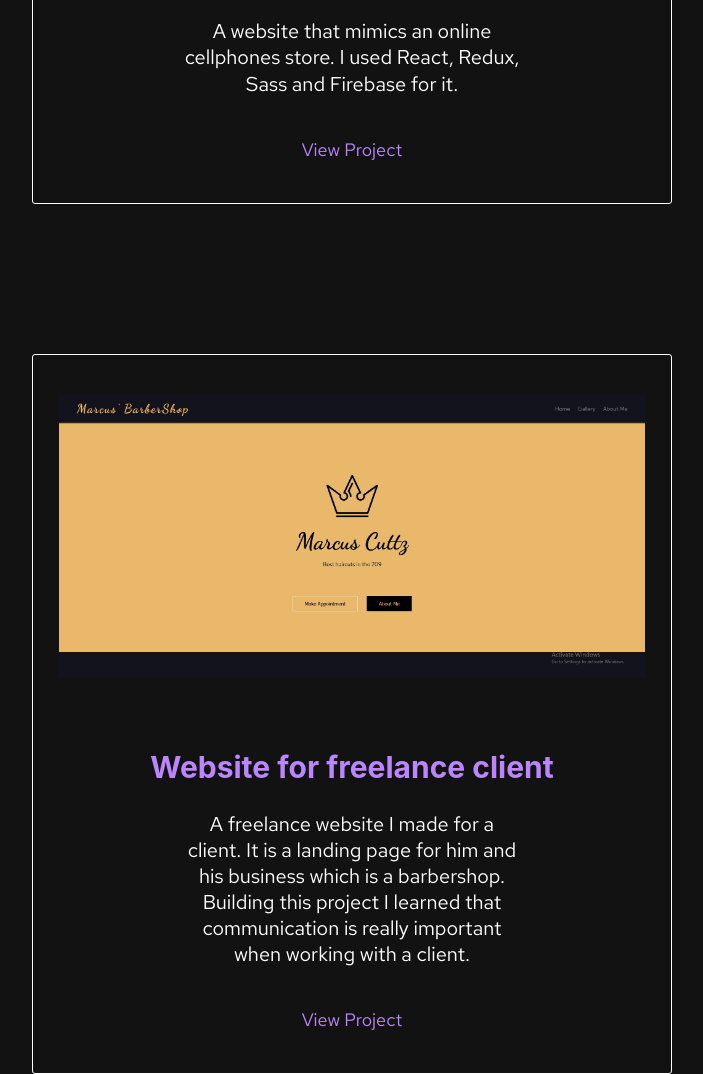
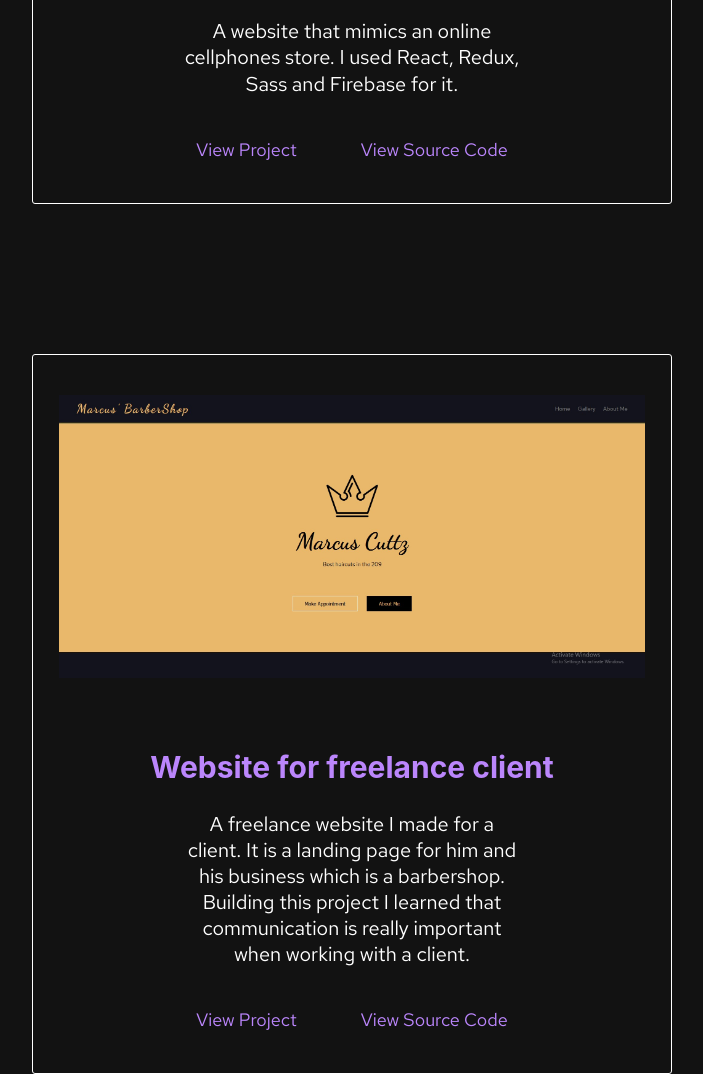
Before and after one commit to NoelCov/project-portfolio, a Gatsby site: page / in a window 1280 px wide. Shown: the part 2220-3294 px from the top of the page, without its empty margins (288-991 px from the left). Built offline with nearby package versions, Linux system fonts and the light colour scheme; Gatsby itself is replaced by a stand-in of ours.

Commit message:
Added extra link for github repo

```diff
--- a/src/components/project/project.component.js
+++ b/src/components/project/project.component.js
@@ -8,11 +8,18 @@ import {
   Image,
   ProjectTitleContainer,
   TextContainer,
-  ViewProjectLink,
+  LinksContainer,
+  Link,
 } from "./project.styles"
 
 const Project = projectData => {
-  const { title, text, img, projectWebsite } = projectData.projectData
+  const {
+    title,
+    text,
+    img,
+    projectWebsite,
+    projectRepo,
+  } = projectData.projectData
 
   return (
     <ProjectContainer>
@@ -21,7 +28,14 @@ const Project = projectData => {
       </ImageContainer>
       <ProjectTitleContainer>{title}</ProjectTitleContainer>
       <TextContainer>{text}</TextContainer>
-      <ViewProjectLink href={projectWebsite} target="_blank">View Project</ViewProjectLink>
+      <LinksContainer>
+        <Link href={projectWebsite} target="_blank">
+          View Project
+        </Link>
+        <Link href={projectRepo} target="_blank">
+          View Source Code
+        </Link>
+      </LinksContainer>
     </ProjectContainer>
   )
 }
--- a/src/components/project/project.styles.jsx
+++ b/src/components/project/project.styles.jsx
@@ -65,8 +65,15 @@ export const TextContainer = styled.div`
     width: 80%;
   }
 `
-export const ViewProjectLink = styled.a`
+
+export const LinksContainer = styled.div`
+  display: flex;
+  gap: 5vw;
+  align-items: center;
   margin-top: auto;
+`
+
+export const Link = styled.a`
   color: #bb86fc;
 
   &: hover {
--- a/src/pages/project.js
+++ /dev/null
@@ -1 +0,0 @@
-// TODO add pages for projects (Add a description of it, a link to the project and to the repo)
```
